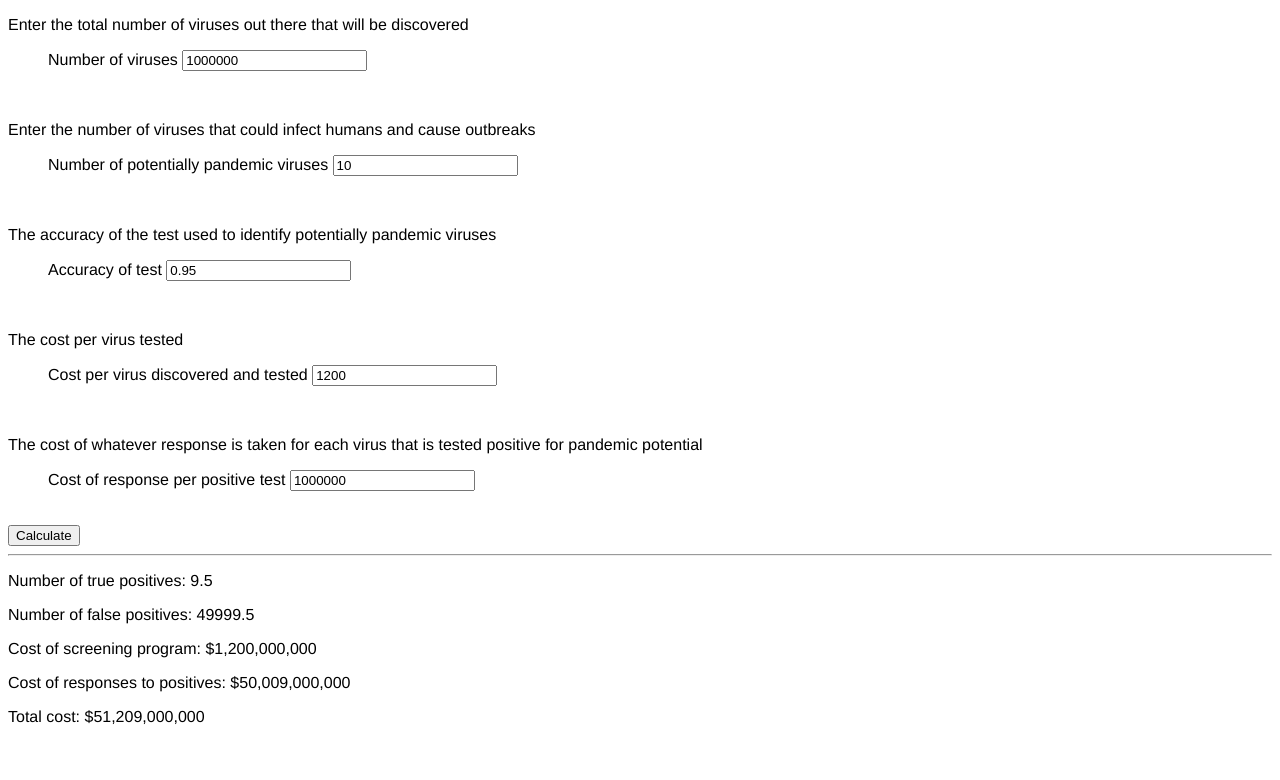
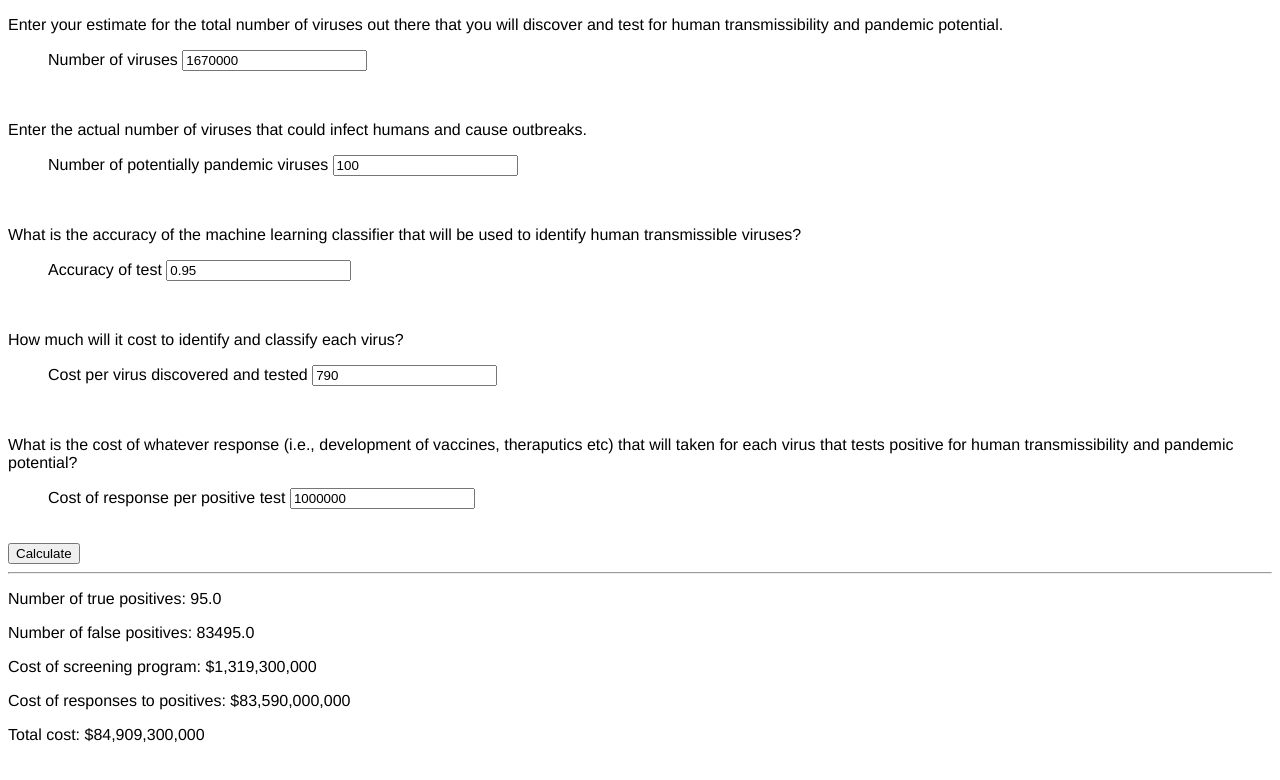
Before and after one commit to rambaut/rareEventScreening, a plain HTML site: page index.html in a window 1280 px wide. Drawn offline with nearby package versions, Linux system fonts and the light colour scheme.

Commit message:
Update index.html

```diff
--- a/index.html
+++ b/index.html
@@ -34,35 +34,38 @@
 
 <body>
 <form id="parameters">
-  <p>Enter the total number of viruses out there that will be discovered</p>
+  <p>Enter your estimate for the total number of viruses out there that you will discover and
+	  test for human transmissibility and pandemic potential.</p>
   <blockquote>
   <label for="virus_number">Number of viruses</label>
   <input type="text" id="virus_number"  /><br />
   </blockquote>
   <br />
 
-  <p>Enter the number of viruses that could infect humans and cause outbreaks</p>
+  <p>Enter the actual number of viruses that could infect humans and cause outbreaks.</p>
   <blockquote>
   <label for="potentially_pandemic">Number of potentially pandemic viruses</label>
   <input type="text" id="potentially_pandemic"  /><br />
   </blockquote>
   <br />
 
-  <p>The accuracy of the test used to identify potentially pandemic viruses</p>
+  <p>What is the accuracy of the machine learning classifier that will be used to identify
+	  human transmissible viruses?</p>
   <blockquote>
   <label for="test_accuracy">Accuracy of test</label>
   <input type="text" id="test_accuracy"  /><br />
   </blockquote>
   <br />
 
-  <p>The cost per virus tested</p>
+  <p>How much will it cost to identify and classify each virus?</p>
   <blockquote>
   <label for="cost_per_test">Cost per virus discovered and tested</label>
   <input type="text" id="cost_per_test"  /><br />
   </blockquote>
   <br />
 
-  <p>The cost of whatever response is taken for each virus that is tested positive for pandemic potential</p>
+  <p>What is the cost of whatever response (i.e., development of vaccines, theraputics etc) that will
+	  taken for each virus that tests positive for human transmissibility and pandemic potential?</p>
   <blockquote>
   <label for="cost_per_test">Cost of response per positive test</label>
   <input type="text" id="cost_per_positive"  /><br />
@@ -81,10 +84,10 @@
 
 <script type="text/javascript">
 
-	$('#virus_number').val("1000000");
-	$('#potentially_pandemic').val("10");
+	$('#virus_number').val("1670000");
+	$('#potentially_pandemic').val("100");
 	$('#test_accuracy').val("0.95");
-	$('#cost_per_test').val("1200");
+	$('#cost_per_test').val("790");
 	$('#cost_per_positive').val("1000000");
 
 	$( "#parameters" ).submit(function( event ) {
```
